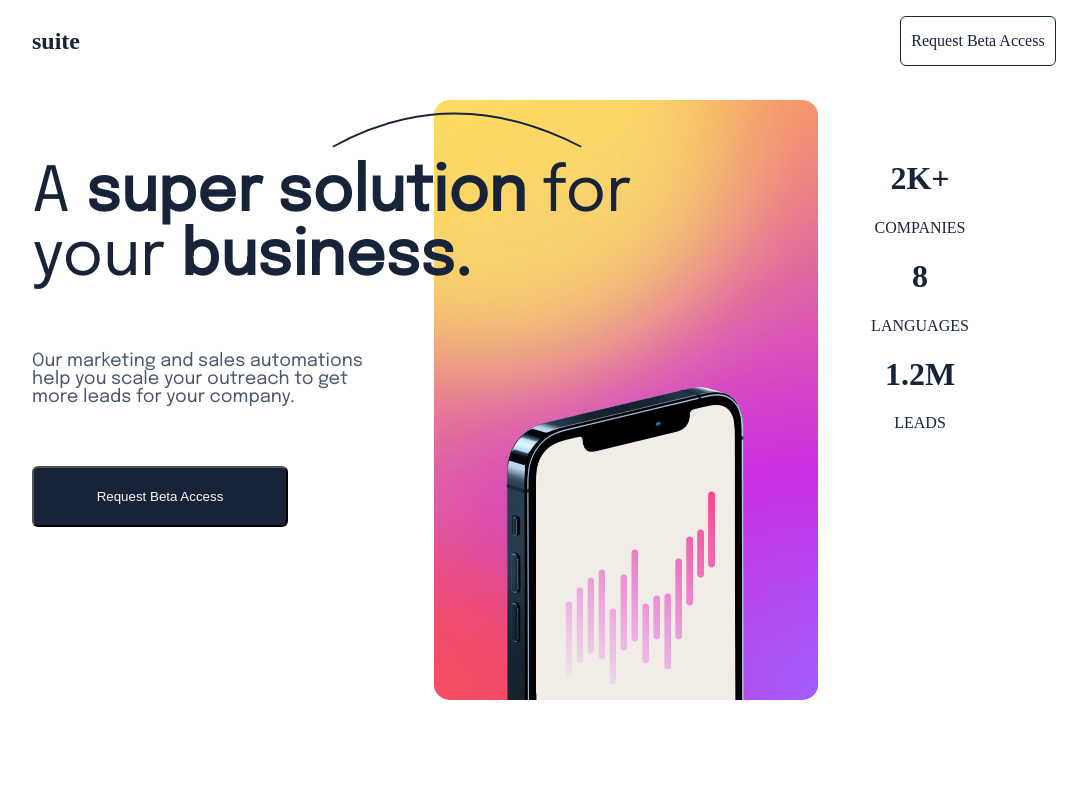
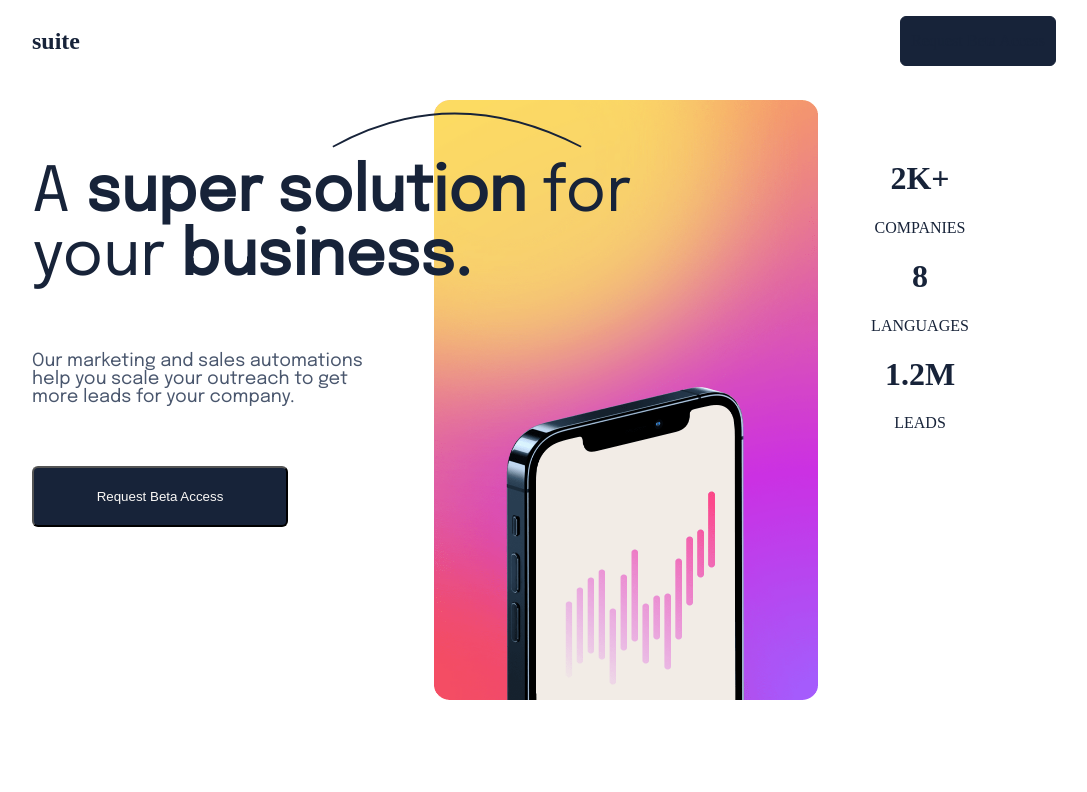
Before and after one commit to Pandei09/suit-landing-page, a plain HTML site: page index.html in a window 1280 px wide. In both pictures the pointer is over the item "Request Beta Access". Shown: the top 792 px of the page, without its empty margins (104-1191 px from the left). Drawn offline with Linux system fonts and the light colour scheme.

Commit message:
I made changes to the back ground color of ".btn-link" property on hover event.

```diff
--- a/css/styles.css
+++ b/css/styles.css
@@ -43,6 +43,20 @@ li{
         position: absolute;
         align-items: center;
     }
+    .btn-link:hover{
+        align-self: flex-end;
+        list-style: none;
+        width: 154px;
+        height: 48px;
+        line-height: 48px;
+        border-radius: 6PX;
+        border:1px solid #172339;
+        text-align: center;
+        position: absolute;
+        align-items: center;
+        background-color: #172339;
+    }
+
     .image-curve{
         position: absolute;
         top: 2%;
```
